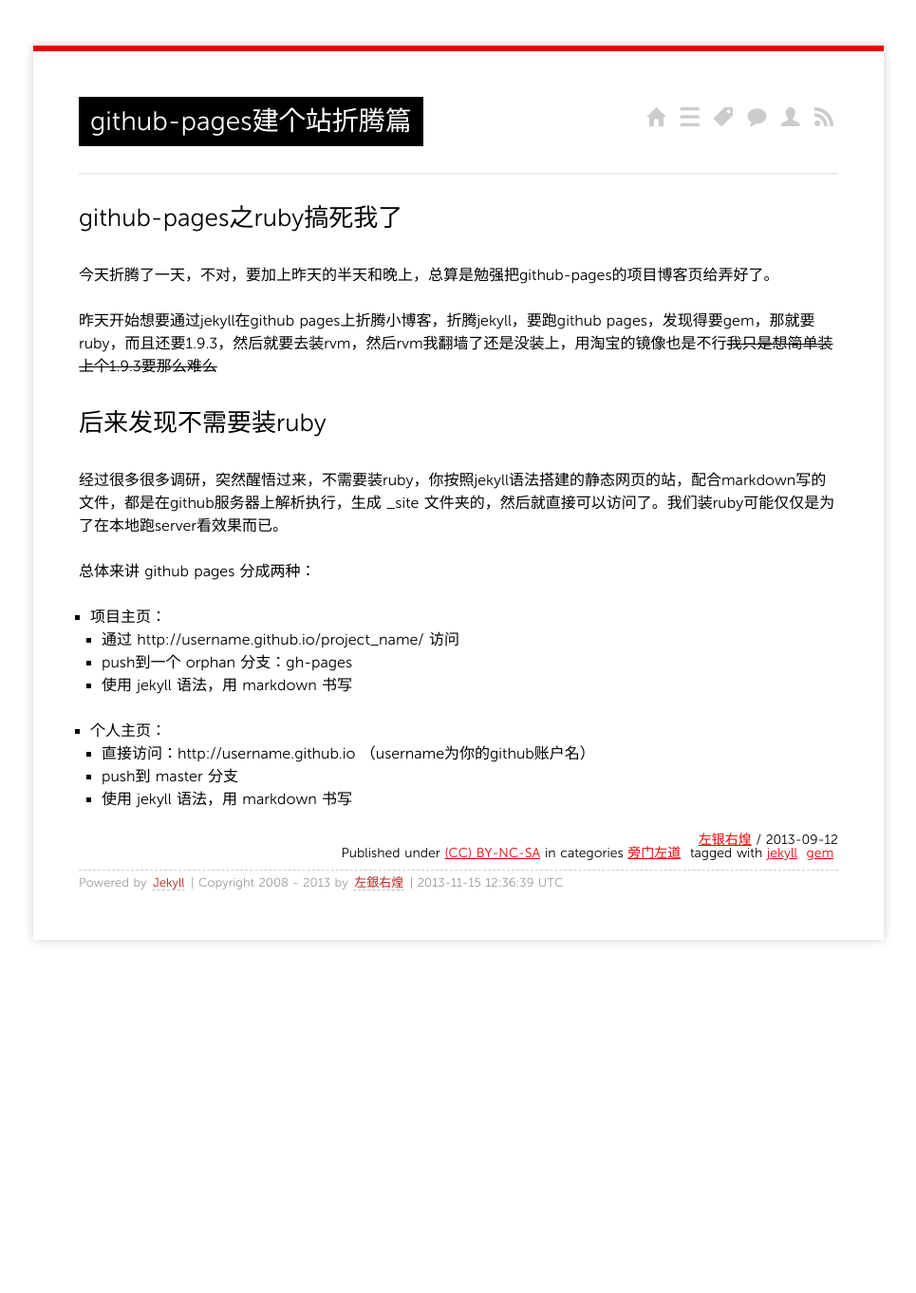
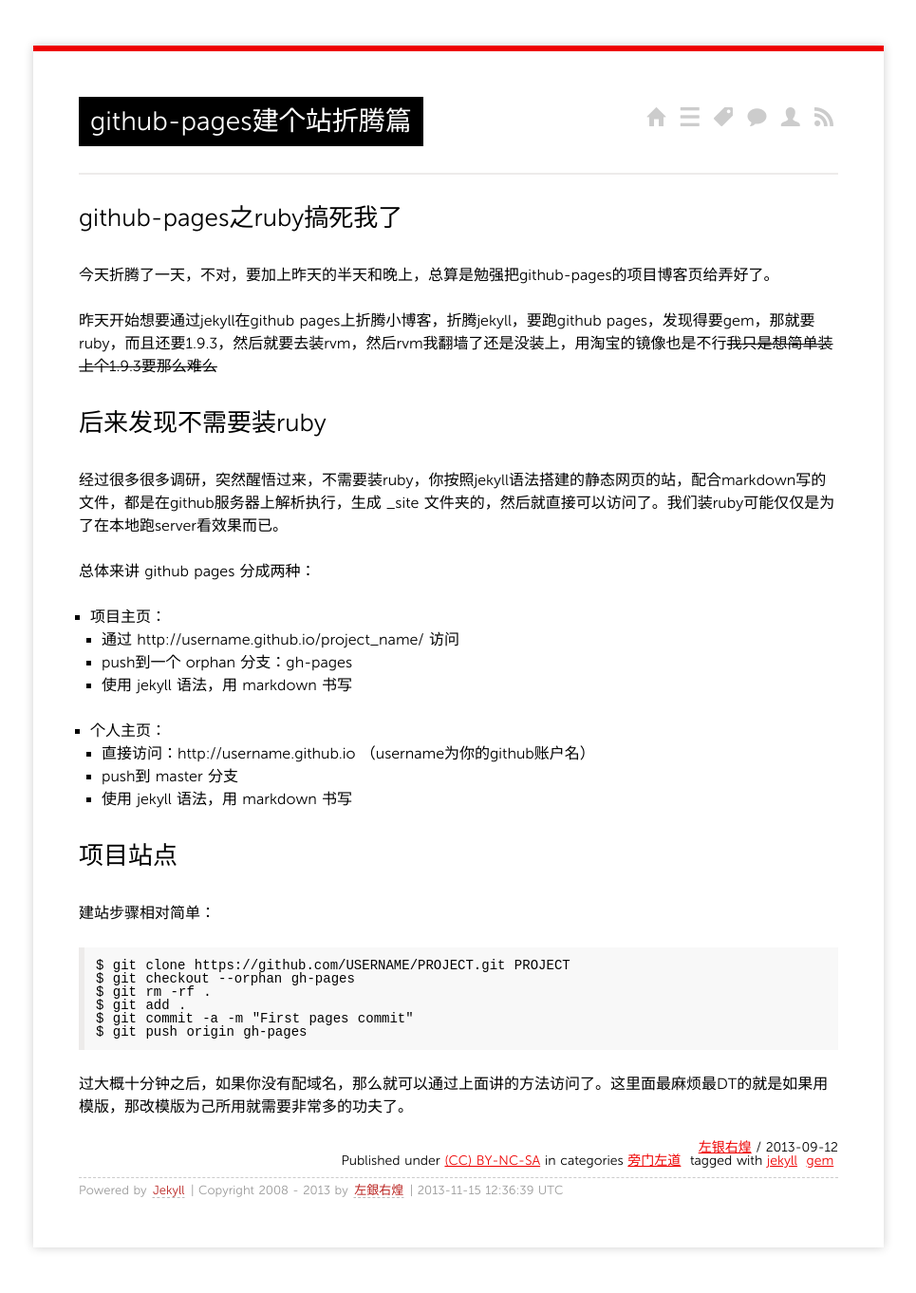
Before and after one commit to grahamle/grahamle.github.com, a Jekyll site: the page built from _posts/2013/09/2013-09-12-ruby折腾建github-pages.md, in a window 1280 px wide. Shown: the whole page at 95% size, without its empty margins (157-1122 px from the left). Built offline with Jekyll 4.4.1, drawn with Linux system fonts in a browser that asks for light colours; Markdown is read by kramdown in place of the engine named in the settings; comment, search, counter and statistics services are not loaded; before the commit the page ends 1038 px from its top, so only the background shows below that.

Commit message:
update github-pages doc

```diff
--- a/_posts/2013/09/2013-09-12-ruby折腾建github-pages.md
+++ b/_posts/2013/09/2013-09-12-ruby折腾建github-pages.md
@@ -28,3 +28,15 @@
 	+ 直接访问：`http://username.github.io` （username为你的github账户名）
 	+ push到 master 分支
 	+ 使用 jekyll 语法，用 markdown 书写
+
+## 项目站点
+建站步骤相对简单：
+
+	$ git clone https://github.com/USERNAME/PROJECT.git PROJECT
+	$ git checkout --orphan gh-pages
+	$ git rm -rf .
+	$ git add .
+	$ git commit -a -m "First pages commit"
+	$ git push origin gh-pages
+
+过大概十分钟之后，如果你没有配域名，那么就可以通过上面讲的方法访问了。这里面最麻烦最DT的就是如果用模版，那改模版为己所用就需要非常多的功夫了。
```
